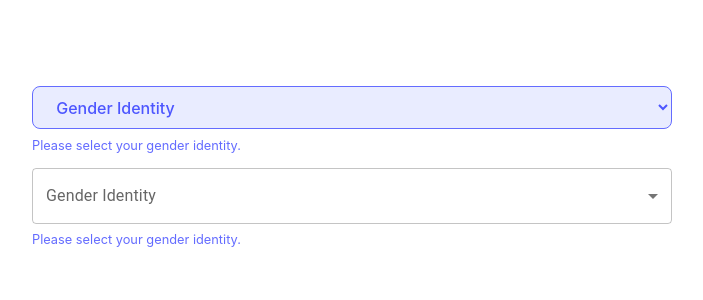
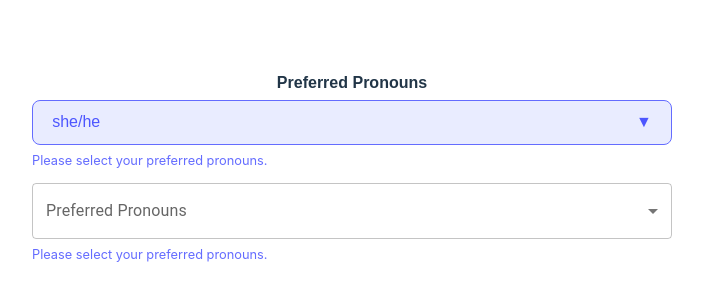
Before and after one commit to javidVeg/say-it-your-way, a React (Vite) app: page / in a window 1280 px wide. Shown: the part 226-526 px from the top of the page, without its empty margins (288-991 px from the left). Built offline with nearby package versions, Linux system fonts and the light colour scheme.

Commit message:
adding new logic for multiselection component - changing the data structure ( array of arrays )

```diff
--- a/src/components/Demo/Demo.jsx
+++ b/src/components/Demo/Demo.jsx
@@ -7,7 +7,7 @@ import MuiMultiSelect from "./MuiMultiSelect";
 
 const Demo = () => {
   const [genderValue, setGenderValue] = useState("");
-  const [pronounsValue, setPronounsValue] = useState("they/them");
+  const [pronounsValue, setPronounsValue] = useState("he/she");
 
   const onGenderChange = (item) => {
     console.log("genderValue::", item);
@@ -21,7 +21,7 @@ const Demo = () => {
   return (
     <div className="main-container">
       {/* Gender selection */}
-      <SayItYourWayGenderId
+      {/* <SayItYourWayGenderId
         key="gender"
         selectionType="select"
         onChange={onGenderChange}
@@ -32,10 +32,10 @@ const Demo = () => {
         customOptions={false}
         // error='Please select an option'
         // disabled
-      />
+      /> */}
 
       {/* Gender selection w/ custom component */}
-      <SayItYourWayGenderId
+      {/* <SayItYourWayGenderId
         key="gender-custom"
         selectionType="select"
         onChange={onGenderChange}
@@ -47,10 +47,10 @@ const Demo = () => {
         inputComponent={MuiSelect}
         // error='Please select an option'
         // disabled
-      />
+      /> */}
 
       {/* Pronoun selection */}
-      {/* <SayItYourWayPronouns
+      <SayItYourWayPronouns
         key="pronouns"
         selectionType="multi-select"
         onChange={onPronounsChange}
@@ -61,10 +61,10 @@ const Demo = () => {
         customOptions={false}
         // error='Please select an option'
         // disabled
-      /> */}
+      />
 
       {/* Pronoun selection w/ custom component */}
-      {/* <SayItYourWayPronouns
+      <SayItYourWayPronouns
         key="pronouns-custom"
         selectionType="multi-select"
         onChange={onPronounsChange}
@@ -76,7 +76,7 @@ const Demo = () => {
         inputComponent={MuiMultiSelect}
         // error='Please select an option'
         // disabled
-      /> */}
+      />
     </div>
   );
 };
--- a/src/components/SayItYourWayInput/SayItYourWayPronouns.jsx
+++ b/src/components/SayItYourWayInput/SayItYourWayPronouns.jsx
@@ -1,72 +1,80 @@
-import React, { useMemo, useCallback } from "react";
+import React, { useState, useEffect } from "react";
 import "./styles.css";
-import { genderIdentities } from "../../data/identity";
 import { pronouns } from "../../data/pronouns";
-import SelectInput from "./components/SelectInput";
-import MultiSelect from "./components/MultiSelect"
+import MultiSelect from "./components/MultiSelect";
 
-// SayItYourWayInput component onChange returns the selected option object instead of the event object.
 const SayItYourWayPronouns = ({
   onChange,
   inputComponent: InputComponent,
-  variant,
   label,
   placeholder = "Please select...",
   helperText,
   error,
   disabled,
-  selectionType,
   value = "",
+  customOptions,
 }) => {
+  const [finalOptions, setFinalOptions] = useState(() => {
+    return customOptions ? customOptions : [...pronouns];
+  });
 
+  const [selectedPronouns, setSelectedPronouns] = useState([]);
 
-  const options = useMemo(() => {
-    switch (variant) {
-      case "gender":
-        return genderIdentities;
-      case "pronouns":
-        return pronouns;
-      default:
-        console.error("Invalid variant, please provide a valid variant");
-        return [];
+  useEffect(() => {
+    if (value) {
+      const selectedValues = value.split("/");
+
+      const matchedPronouns = finalOptions.filter(option =>
+        selectedValues.includes(option[0])
+      ).map(option => option[0]);
+
+      setSelectedPronouns(matchedPronouns);
     }
-  }, [variant]);
+  }, [value, finalOptions]);
 
-  const handleSelectChange = useCallback(
-    (event) => {
-      const selectedOption = options.find(
-        (option) => option.value === event.target.value
-      );
-      onChange(selectedOption.value);
-    },
-    [onChange, options]
-  );
+  const handlePronounsChange = (newSelectedPronouns) => {
+    if (!Array.isArray(newSelectedPronouns)) {
+      console.error("newSelectedPronouns is not an array", newSelectedPronouns);
+      return;
+    }
+
+    const finalPronouns = formatPronounsForDisplay(newSelectedPronouns);
+
+    onChange(finalPronouns);
+  };
+
+  const formatPronounsForDisplay = (selectedPronouns) => {
+    const selectedGroups = finalOptions.filter(option =>
+      selectedPronouns.includes(option[0])
+    );
+
+    if (selectedGroups.length === 1) {
+      return selectedGroups[0].join("/");
+    }
+
+    return selectedPronouns.join("/");
+  };
 
   return (
     <div className={`input-container ${disabled ? "disabled" : ""}`}>
       {InputComponent ? (
         <InputComponent
           value={value || ""}
-          onChange={handleSelectChange}
+          onChange={handlePronounsChange}
           disabled={disabled}
-          options={options}
-        />
-      ) : selectionType === "select" ? (
-        <SelectInput
-          value={value || ""}
-          onChange={handleSelectChange}
-          disabled={disabled}
-          options={options}
+          options={finalOptions}
           placeholder={placeholder}
+          label={label}
         />
       ) : (
         <MultiSelect
           className={disabled ? "disabled" : ""}
-          value={value}
-          onChange={onChange}
+          value={selectedPronouns}
+          onChange={handlePronounsChange}
           placeholder={!value ? placeholder : undefined}
+          label={label}
           disabled={disabled}
-          options={options}
+          options={finalOptions}
         />
       )}
       {!error && helperText && <p className="helper-text">{helperText}</p>}
--- a/src/components/SayItYourWayInput/components/MultiSelect.jsx
+++ b/src/components/SayItYourWayInput/components/MultiSelect.jsx
@@ -1,4 +1,4 @@
-import React, { useState } from "react";
+import React, { useState, useEffect } from "react";
 
 const MultiSelect = (props) => {
   const {
@@ -6,59 +6,37 @@ const MultiSelect = (props) => {
     placeholder = "Select pronouns...",
     disabled,
     label,
+    value = [],
+    onChange,
   } = props;
-  const [pronouns, setPronouns] = React.useState([]);
-  const [isOpen, setIsOpen] = React.useState(false);
 
-  const handleChange = (option) => {
-    const { value } = option;
+  const [selectedPronouns, setSelectedPronouns] = useState(value);
+  const [isOpen, setIsOpen] = useState(false);
 
-    setPronouns((prevPronouns) => {
-      const alreadySelected =
-        prevPronouns.includes(value) ||
-        prevPronouns.includes(option.nominative);
+  useEffect(() => {
+    setSelectedPronouns(value);
+  }, [value]);
 
-      if (alreadySelected) {
-        // if already selected, remove it
-        const newPronouns = prevPronouns.filter(
-          (pronoun) => pronoun !== value && pronoun !== option.nominative
-        );
-
-        // if only one pronoun is left, re-add the part after the '/'
-        if (newPronouns.length === 1) {
-          const firstPronounValue = options.find(
-            (option) =>
-              option.nominative === newPronouns[0] ||
-              option.value === newPronouns[0]
-          )?.value;
-          return [firstPronounValue];
-        }
-
-        return newPronouns;
-      } else {
-        // if not selected, add it
-        if (prevPronouns.length === 0) {
-          return [value]; // first selection keeps the full value
-        } else {
-          const firstPronounWithoutSlash = prevPronouns[0].split("/")[0];
-
-          // when adding additional selections, remove part after '/' for the first value
-          const updatedPronouns = [
-            firstPronounWithoutSlash,
-            ...prevPronouns.slice(1),
-            value.split("/")[0],
-          ];
-
-          return updatedPronouns;
-        }
-      }
-    });
+  const isChecked = (option) => {
+    return selectedPronouns.includes(option[0]);
   };
 
-  const isChecked = (pronouns, option) => {
-    return (
-      pronouns.includes(option.value) || pronouns.includes(option.nominative)
-    );
+  const handlePronounChange = (option) => {
+    setSelectedPronouns((prevSelectedPronouns) => {
+      let updatedPronouns;
+      const [nominative, accusative] = option;
+
+      if (prevSelectedPronouns.includes(nominative)) {
+        updatedPronouns = prevSelectedPronouns.filter(
+          (pronoun) => pronoun !== nominative && pronoun !== accusative
+        );
+      } else {
+        updatedPronouns = [...prevSelectedPronouns, nominative, accusative];
+      }
+
+      onChange(updatedPronouns);
+      return updatedPronouns;
+    });
   };
 
   const toggleDropdown = () => {
@@ -73,9 +51,7 @@ const MultiSelect = (props) => {
     <div className="custom-select-container">
       <label>{label}</label>
       <div className="custom-select-input" onClick={toggleDropdown}>
-        <span>
-          {pronouns.length > 0 ? pronouns.join("/") : "Select pronouns"}
-        </span>
+        <span>{selectedPronouns.length > 0 ? selectedPronouns.join("/") : placeholder}</span>
         <span className="arrow">{isOpen ? "▲" : "▼"}</span>
       </div>
 
@@ -86,10 +62,11 @@ const MultiSelect = (props) => {
               <input
                 type="checkbox"
                 id={`pronoun-${index}`}
-                checked={isChecked(pronouns, option)}
-                onChange={() => handleChange(option)}
+                checked={isChecked(option)}
+                onChange={() => handlePronounChange(option)}
+                disabled={disabled}
               />
-              <label htmlFor={`pronoun-${index}`}>{option.label}</label>
+              <label htmlFor={`pronoun-${index}`}>{option.join("/")}</label>
             </div>
           ))}
         </div>
@@ -99,4 +76,5 @@ const MultiSelect = (props) => {
     </div>
   );
 };
+
 export default MultiSelect;
--- a/src/components/SayItYourWayInput/styles.css
+++ b/src/components/SayItYourWayInput/styles.css
@@ -75,7 +75,7 @@ input.disabled {
     width: 100%;
     max-height: 200px;
     overflow-y: auto;
-    z-index: 1;
+    z-index: 10;
   }
 
   .custom-select-option {
--- a/src/data/pronouns.js
+++ b/src/data/pronouns.js
@@ -1,122 +1,19 @@
 export const pronouns = [
-    {
-      id: 1,
-      label: 'They/Them',
-      nominative: 'they',
-      accusative: 'them',
-      value: 'they/them',
-    },
-    {
-      id: 2,
-      label: 'She/Her',
-      nominative: 'she',
-      accusative: 'her',
-      value: 'she/her',
-    },
-    {
-      id: 3,
-      label: 'He/Him',
-      nominative: 'he',
-      accusative: 'him',
-      value: 'he/him',
-    },
-    {
-      id: 4,
-      label: 'Xe/Xem',
-      nominative: 'xe',
-      accusative: 'xem',
-      value: 'xe/xem',
-    },
-    {
-      id: 5,
-      label: 'Ze/Hir',
-      nominative: 'ze',
-      accusative: 'hir',
-      value: 'ze/hir',
-    },
-    {
-      id: 6,
-      label: 'Ey/Em',
-      nominative: 'ey',
-      accusative: 'em',
-      value: 'ey/em',
-    },
-    {
-      id: 7,
-      label: 'Ve/Ver',
-      nominative: 've',
-      accusative: 'ver',
-      value: 've/ver',
-    },
-    {
-      id: 8,
-      label: 'Fae/Faer',
-      nominative: 'fae',
-      accusative: 'faer',
-      value: 'fae/faer',
-    },
-    {
-      id: 9,
-      label: 'It/Its',
-      nominative: 'it',
-      accusative: 'it',
-
-      value: 'it/its',
-    },
-    {
-      id: 10,
-      label: 'Per/Per',
-      nominative: 'per',
-      accusative: 'per',
-      value: 'per/per',
-    },
-    {
-      id: 11,
-      label: 'E/Em',
-      nominative: 'e',
-      accusative: 'em',
-      value: 'e/em',
-    },
-    {
-      id: 12,
-      label: 'Thon/Thon',
-      nominative: 'thon',
-      accusative: 'thon',
-      value: 'thon/thon',
-    },
-    {
-      id: 13,
-      label: 'Co/Co',
-      nominative: 'co',
-      accusative: 'co',
-      value: 'co/co',
-    },
-    {
-      id: 14,
-      label: 'En/En',
-      nominative: 'en',
-      accusative: 'en',
-      value: 'en/en',
-    },
-    {
-      id: 15,
-      label: 'Yo/Yo',
-      nominative: 'yo',
-      accusative: 'yo',
-      value: 'yo/yo',
-    },
-    {
-      id: 16,
-      label: 'Xie/Hir',
-      nominative: 'xie',
-      accusative: 'hir',
-      value: 'xie/hir',
-    },
-    {
-      id: 17,
-      label: 'Ze/Zir',
-      nominative: 'ze',
-      accusative: 'zir',
-      value: 'ze/zir',
-    },
-  ];
+  ["they", "them"],
+  ["she", "her"],
+  ["he", "him"],
+  ["xe", "xem"],
+  ["ze", "hir"],
+  ["ey", "em"],
+  ["ve", "ver"],
+  ["fae", "faer"],
+  ["it", "its"],
+  ["per", "per"],
+  ["e", "em"],
+  ["thon", "thon"],
+  ["co", "co"],
+  ["en", "en"],
+  ["yo", "yo"],
+  ["xie", "hir"],
+  ["ze", "zir"],
+];
```
